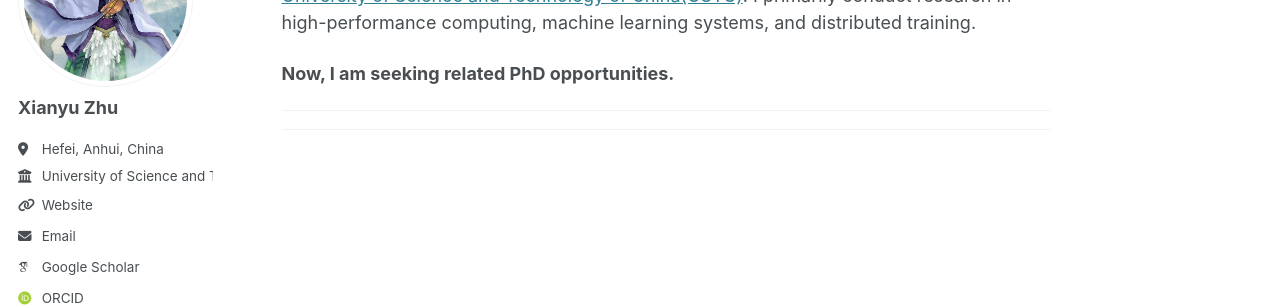
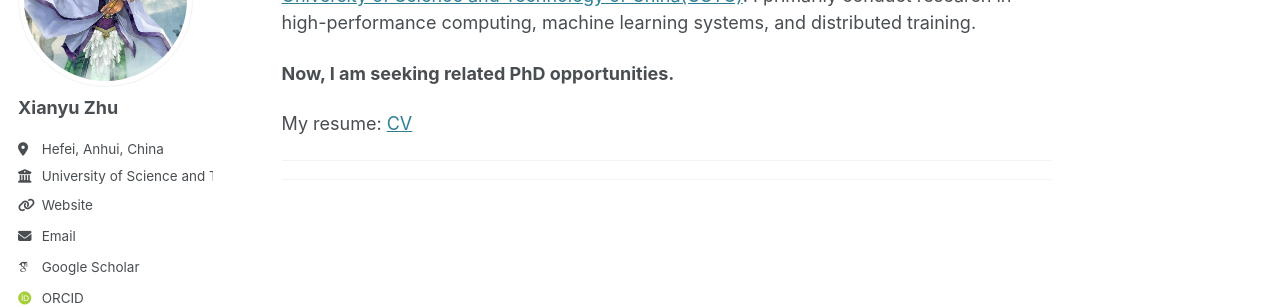
Before and after one commit to zhuxy-USTC/zhuxy-USTC.github.io, a Jekyll site: the page built from _pages/about.md, in a window 1280 px wide. Shown: the part 193-500 px from the top of the page. Built offline with Jekyll 4.4.1, drawn with Linux system fonts in a browser that asks for light colours; some web fonts are replaced.

Commit message:
upload CV

```diff
--- a/_pages/about.md
+++ b/_pages/about.md
@@ -11,7 +11,7 @@ I am currently a master student in the [School of Computer Science and Technolog
 
 **Now, I am seeking related PhD opportunities.**
 
-
+My resume: [CV](https://zhuxy-USTC.github.io/files/ZhuXY-CV.pdf)
 
 ***********************************************************
 <!--
```
Also changed, not shown: 1 other file.
